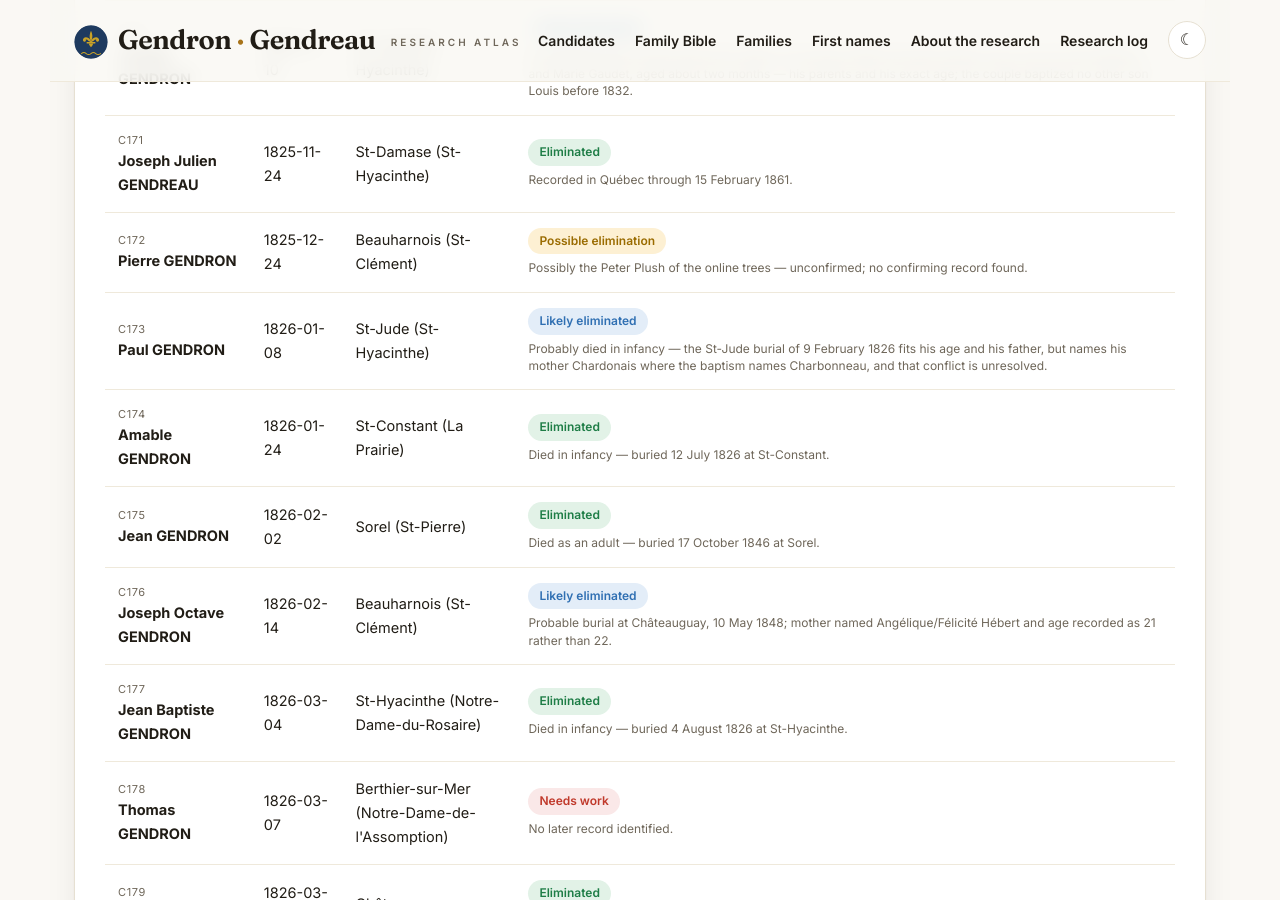
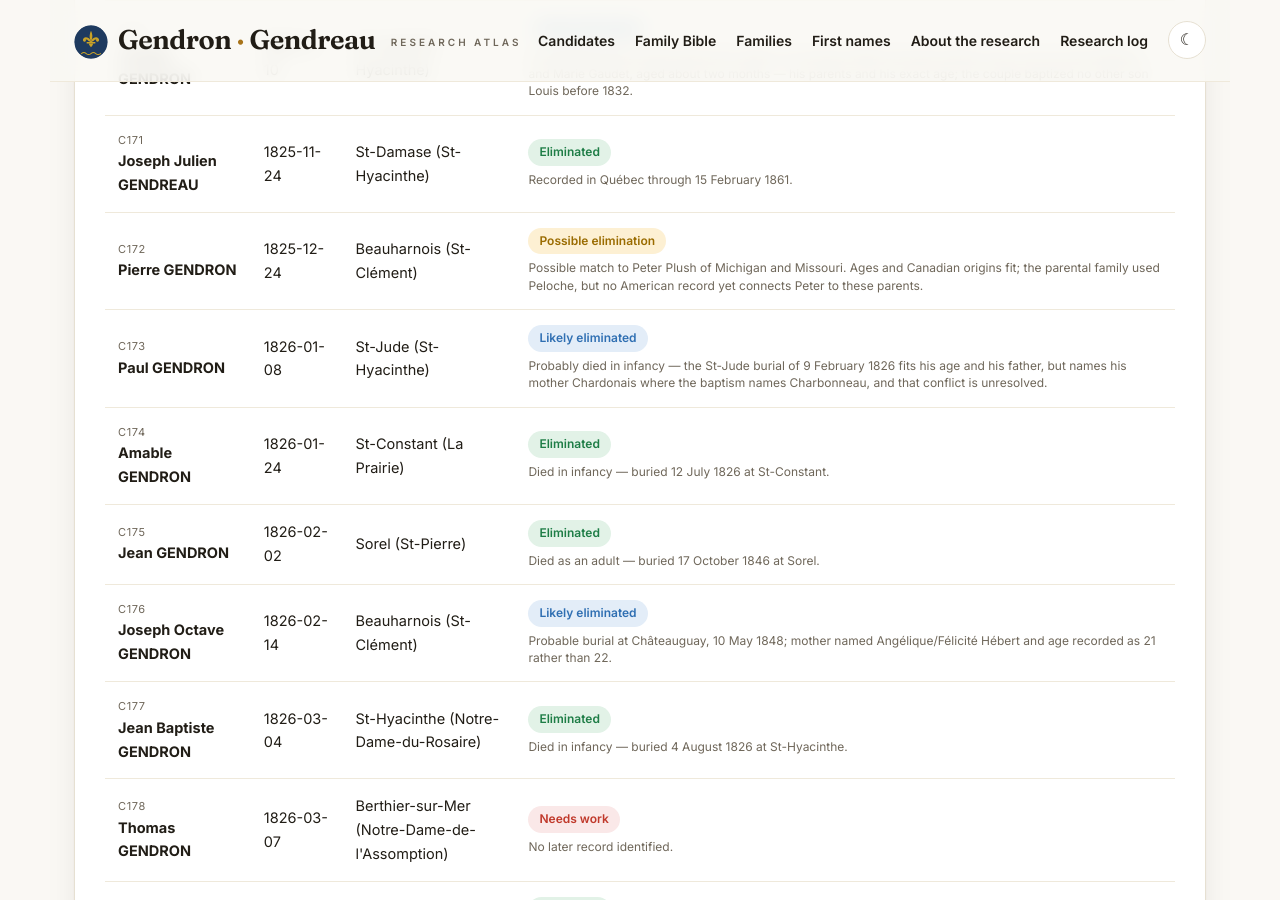
Before and after one commit to vetharmon/gendron-research, a Jekyll site: the page built from index.html, in a window 1280 px wide and 900 px high, scrolled down 18427 px. Built offline with Jekyll 4.4.1, drawn with Linux system fonts in a browser that asks for light colours; part of the change alters nothing that is shown.

Commit message:
Document C172 Plush hypothesis with census evidence and petition reading

```diff
--- a/_candidates/c172.md
+++ b/_candidates/c172.md
@@ -10,7 +10,7 @@ tier: "possible"
 francois: false
 act: "4253569"
 parents: "Jean-Baptiste Gendron and Claire Chatigny"
-outcome: "Possibly the Peter Plush of the online trees — unconfirmed; no confirming record found."
+outcome: "Possible match to Peter Plush of Michigan and Missouri. Ages and Canadian origins fit; the parental family used Peloche, but no American record yet connects Peter to these parents."
 search_log:
   - resource: "PRDH-IGD / LAFRANCE consolidation"
     outcome: "Baptism located — act 4253569, Beauharnois (St-Clément), 1825-12-24."
@@ -21,13 +21,15 @@ search_log:
   - resource: "15 November 2026 — 1861 census index and household checks"
     outcome: "Four age-fitting entries were read and each was excluded. The Beauharnois head Pierre Gendron, 37, wife Angèle Boyer, is the son of Joseph Gendron and Marie Anne Guy (marriage act 13401052, 1847). The St-Clément Pierre Gendron, 39, is a member of Jean-Baptiste Gendron and Elizabeth Boyer's household. The Berthier Pierre Gendrou, 37, wife Sophie Sarrazin, is the son of François Gendron and Josephte Masson (act 13401067, 1841). The Ste-Rosalie 'P. S. Gendron,' 33, is Samuel Gendron, son of Simon Gendron and Marie Louise Yvon (marriage to Louise Fournier, act 13497830, 1850). He is not in his parents' 1861 household either."
   - resource: "15 November 2026 — US census index sweeps, 1850–1870"
-    outcome: "No plausible entry for him in the US 1850, 1860 or 1870 census indexes under any name variant."
+    outcome: "No plausible entry was identified in the variants searched during this pass. A later search found Peter Plush in 1860; that possible identification is described below."
   - resource: "15 November 2026 — 1871 census index and household checks"
     outcome: "Three age-fitting entries were read. The Berthier Pierre Gendron, 47, a widower, is consistent with the husband of Sophie Sarrazin (act 13401067) already excluded in the 1861 round; no second Pierre Gendron marriage exists at Berthier in 1844–1846. A Pierre Gendron, 46, at Saint-Anaclet, wife Rose, and a Pierre Gendron, 43, at Rouville, wife Sophie Larocque, have no marriages in the LAFRANCE index for their windows and remain unverified leads. None is identified as this candidate."
   - resource: "15 November 2026 — 1881 census follow-up; Saint-Anaclet baptism"
     outcome: "The Saint-Anaclet Pierre Gendron persists in 1881, aged 57, with his wife Rose. A search for the couple's children found one baptism — Francois, at Rimouski (St-Germain) on 30 January 1853 (act 5656712) — whose godparents are Moyse Sauni and Loïse Collet, not this candidate's parents. The Rouville Pierre Gendron of 1871 has no plausible 1881 entry. Neither lead is identified as this candidate."
   - resource: "15 November 2026 — Peter Plush tree lead (unconfirmed)"
-    outcome: "Online trees identify a Peter Plush as this candidate, giving his birth as 24 December 1825 and his parents as Jean-Baptiste Gendron and Claire Chatigny. No record confirming the connection has been found. A St-Clément Gendron branch used the dit name Ploche/Peloche — a Jean-Baptiste dit Peloche appears among the Beauharnois Patriotes in the UQAM database — and Plush may be an anglicized form of it; whether that branch is this candidate's family is unverified. Confirmation requires a record that names Peter Plush's parents independently of the trees. Graded a possible elimination on the strength of the tree identification."
+    outcome: "Online trees identify a Peter Plush as this candidate, giving his birth as 24 December 1825 and his parents as Jean-Baptiste Gendron and Claire Chatigny. No record confirming the connection has been found. A St-Clément Gendron branch used the dit name Ploche/Peloche — a Jean-Baptiste dit Peloche appears among the Beauharnois Patriotes in the UQAM database — and Plush may be an anglicized form of it; the family connection was subsequently supported by the petition reproduction described below. Confirmation requires a record that names Peter Plush's parents independently of the trees. Graded a possible elimination on the strength of the tree identification."
+  - resource: "15 November 2026 — petition reproduction and original American censuses"
+    outcome: "The Chatigny/Peloche lead was already recorded. The later advance was reading the closing of the 1839 petition reproduction, which identifies Claire Chatigny as wife of Jean-Baptiste Gendron dit Peloche. Original 1860 and 1880 censuses show Peter Plush aged 33 and 53, born Canada, with wife Margaret; his two older children in 1860 were born in Missouri. These support a possible match, not a proved connection to C172. The American parentage remains unverified."
 permalink: /candidates/c172/
 sources:
   - label: "Public Archives typed baptism transcription, page 330"
@@ -48,10 +50,25 @@ filenames:
 
 ## Biography
 
-Pierre Gendron was baptized on 24 December 1825 at Beauharnois (St-Clément), the son of Jean Baptiste Gendron and Claire Chatigny. Online trees identify him as a Peter Plush, giving his exact birth date and parents; no record confirming that connection has been found. He is not in his parents' 1851 household at St-Clément, and no marriage records him as their son.
+Pierre Gendron was born and baptized on 24 December 1825 at Beauharnois (St-Clément), the son of Jean-Baptiste Gendron and Claire Chatigny. He is absent from his parents' 1851 St-Clément household. The checked 1843–1855 marriage indexes did not identify him as their son.
+
+## Possible match: Peter Plush
+
+Possible match: Peter Plush, husband of Margaret, recorded in Delta County, Michigan, in 1860 and Cunningham Township, Chariton County, Missouri, in 1880. Both originals give Canadian birth and ages 33/53, about one year below Pierre's expected completed ages of 34/54. The 1880 census gives both parents' birthplaces as Canada. Children born in Missouri about 1851–1853 place the family there during Franklin's Missouri years. Claire Chatigny's 1839 petition identifies her husband as Jean-Baptiste Gendron dit Peloche, connecting C172's parental family to that dit name. Peloche/Ploche becoming Plush is plausible but unproved. Trees assign Peter the exact birth date 24 December 1825 and the same parents, but no independent American record yet confirms those details. This is a possible identification and possible elimination, not a proved identity.
+
+Peter was a labourer in 1860 and a farmer in 1880. His wife Margaret was also born in Canada. The 1860 household includes two older children born in Missouri and two younger children born in Michigan. His age, Canadian origins, farming occupation and early Missouri family resemble Franklin's circumstances, but those similarities do not establish a relationship or common migration.
+
+The next step is an original marriage, death, baptism or other record linking Peter Plush to Jean-Baptiste Gendron and Claire Chatigny. The reported 1848 Missouri marriage to Margaret Lucie Cathrine Greffe comes from compiled genealogy and remains unverified.
 
 ## Documents
 
-- **[Baptism, 24 December 1825 — LAFRANCE act 4253569](https://www.genealogiequebec.com/Membership/LAFRANCE/acte/4253569)** — His baptism at Beauharnois (St-Clément); the only record in his file.
+- **[Baptism, 24 December 1825 — LAFRANCE act 4253569](https://www.genealogiequebec.com/Membership/LAFRANCE/acte/4253569)** — Beauharnois (St-Clément).
+- **[Public Archives baptism transcription, page 330](https://heritage.canadiana.ca/view/oocihm.lac_reel_c2889/339)** — Gives birth and baptism on 24 December 1825 and parents Jean-Baptiste Gendron and Claire Chatigny.
+- **[Claire Chatigny's petition, 17 January 1839, reproduced on slides 9–10](https://www.scribd.com/presentation/790952794/PPT-Cours-4)** — BAnQ Québec E17,S37,D2076. Handwritten closing inspected; identifies her as wife of Jean-Baptiste Gendron dit Peloche. Reproduction is low resolution.
+- **[Peter Plush, 1860 census](https://www.myheritage.com/research/record-10127-10265949/peter-plush-in-1860-united-states-federal-census)** — Original inspected: Delta, Delta County, Michigan, sheet 119; Peter 33, Margaret 31 and children.
+- **[Peter Plush, 1880 census](https://www.myheritage.com/research/record-10129-66062942/peter-plush-in-1880-united-states-federal-census)** — Original inspected: Cunningham, Chariton County, Missouri, sheet 630-A, lines 20–27; Peter 53, Margaret 50 and children.
 
-- **[Public Archives baptism transcription, page 330](https://heritage.canadiana.ca/view/oocihm.lac_reel_c2889/339)** — Pierre was born and baptized on 24 December 1825. Names the parents as Jean-Baptiste Gendron and Claire Chatigny. This is a typed transcription of the parish register.
+## Compiled leads
+
+- **[Peter Plush family tree](https://www.myheritage.com/research/record-1-OYYV746UIRXUEIDTAR7FJRVV6ZAC7JA-1-516427/myheritage-family-trees)** — Gives the exact birth date and parents; unverified. This tree also assigns an adult life to a sibling who died in infancy, so its family links require independent confirmation.
+- **[MyTrees family ne000344](https://www.mytrees.com/names/Event/Year/1/PLUSH)** — Calls the husband Pierre Gendron dit Ploche and reports an 1848 Missouri marriage; original not inspected.
```
